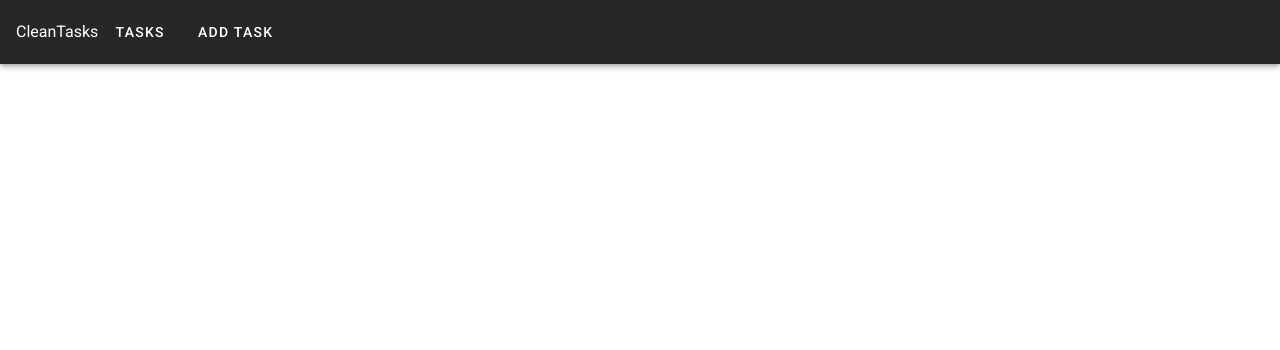
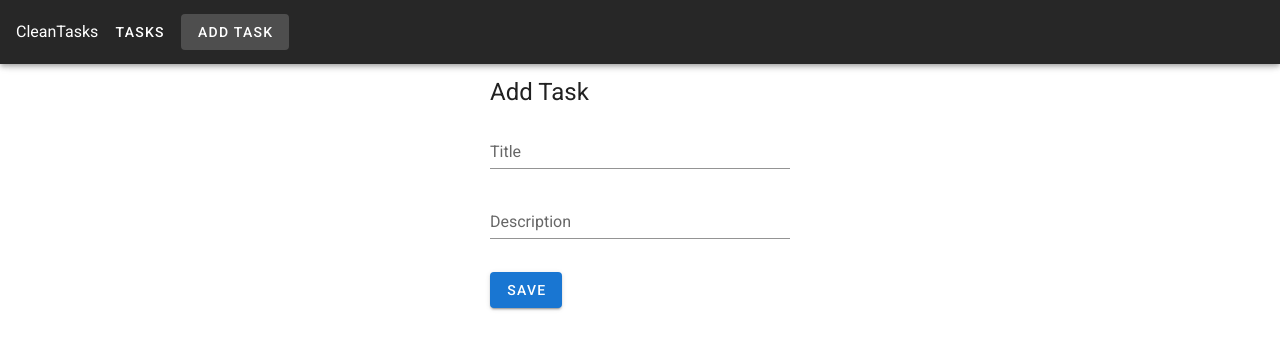
Before and after one commit to alicialeb/task-organizer-frontend, a Vue app: page /add in a window 1280 px wide. Shown: the top 350 px of the page. Built offline with nearby package versions, Linux system fonts and the light colour scheme.

Commit message:
filled component AddTask and fixed a bug

```diff
--- a/package.json
+++ b/package.json
@@ -3,7 +3,7 @@
   "version": "0.1.0",
   "private": true,
   "scripts": {
-    "serve": "vue-cli-service serve",
+    "serve": "vue-cli-service serve --port 8081 ",
     "build": "vue-cli-service build",
     "lint": "vue-cli-service lint"
   },
--- /dev/null
+++ b/src/components/AddTask.vue
@@ -0,0 +1,90 @@
+<template>
+  <div class="submit-form mt-3 mx-auto">
+    <p class="headline">Add Task</p>
+
+    <div v-if="!saved">
+      <v-form ref="form" lazy-validation>
+        <v-text-field
+          v-model="task.title"
+          :rules="[(v) => !!v || 'Title is required']"
+          label="Title"
+          required
+        ></v-text-field>
+
+        <v-text-field
+            v-model="task.description"
+            :rules="[(v) => !!v || 'Description is required']"
+            label="Description"
+            required
+        ></v-text-field>
+      </v-form>
+
+      <v-btn color="primary" class="mt-3" @click="saveTask">Save</v-btn>
+    </div>
+
+    <div v-else>
+      <v-card class="mx-auto">
+        <v-card-title>
+          Saved successfully!
+        </v-card-title>
+
+        <v-card-subtitle>
+          Click the button to add another task.
+        </v-card-subtitle>
+
+        <v-card-actions>
+          <v-btn color="success" @click="newTask">Add</v-btn>
+        </v-card-actions>
+      </v-card>
+    </div>
+  </div>
+</template>
+
+<script>
+import TaskDataService from "../services/TaskDataService";
+
+export default {
+  name: "add-task",
+  data() {
+    return {
+      task: {
+        id: null,
+        title: "",
+        description: "",
+        status: true,
+      },
+      saved: false,
+    };
+  },
+
+  methods: {
+    saveTask() {
+      const data = {
+        title: this.task.title,
+        description: this.task.description
+      };
+
+      TaskDataService.create(data)
+        .then((response) => {
+          this.task.id = response.data.id;
+          console.log(response.data);
+          this.saved = true;
+        })
+        .catch((e) => {
+          console.log(e);
+        });
+    },
+
+    newTask() {
+      this.saved = false;
+      this.task = {};
+    }
+  }
+};
+</script>
+
+<style lang="scss" scoped>
+.submit-form {
+  max-width: 300px;
+}
+</style>
--- a/src/components/TasksList.vue
+++ b/src/components/TasksList.vue
@@ -26,7 +26,7 @@
           </template>
         </v-data-table>
 
-        <v-card-actions v-if="task.length > 0 ">
+        <v-card-actions v-if="tasks.length > 0 ">
           <v-btn small color="error" @click="removeAllTasks">Remove All</v-btn>
         </v-card-actions>
       </v-card>
```
